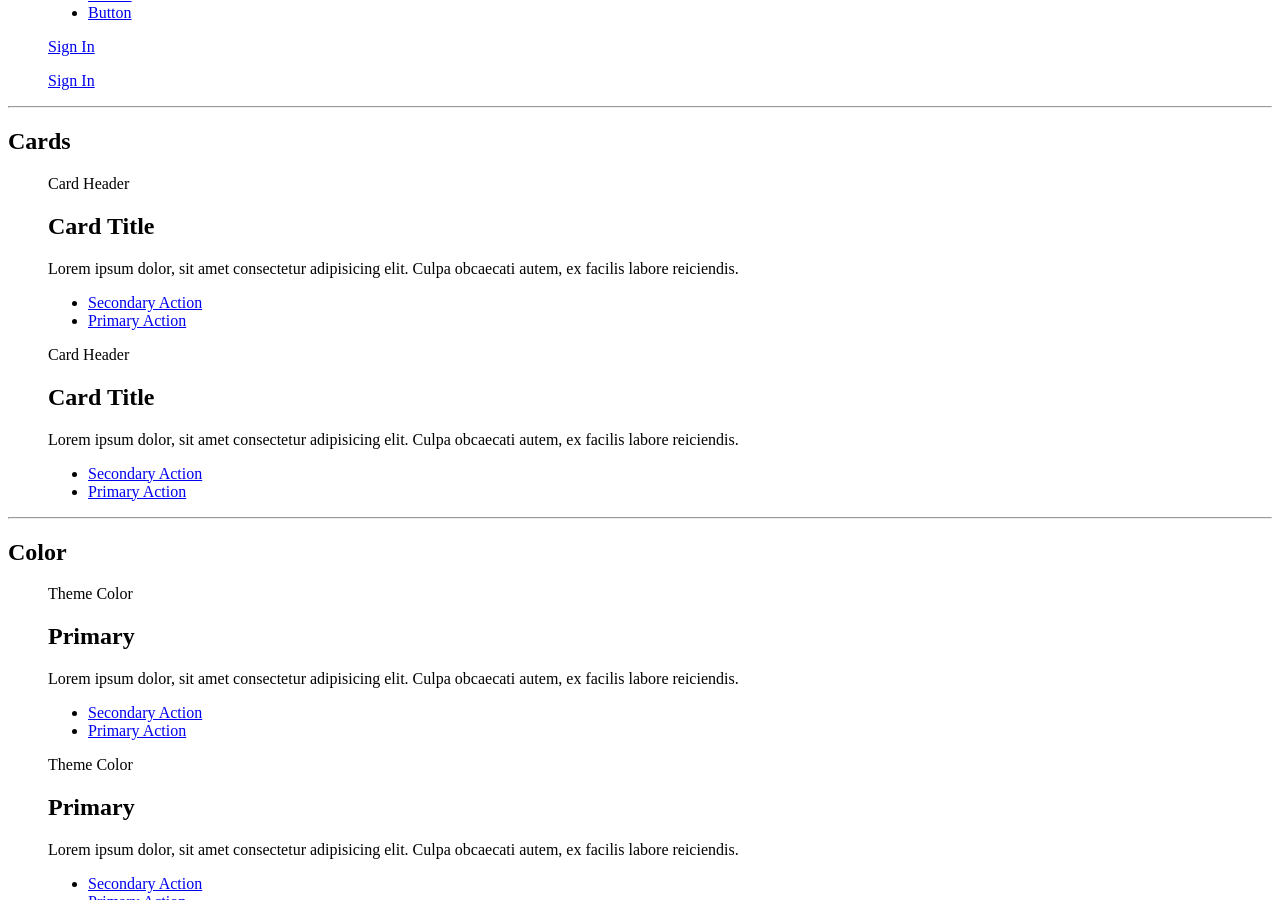
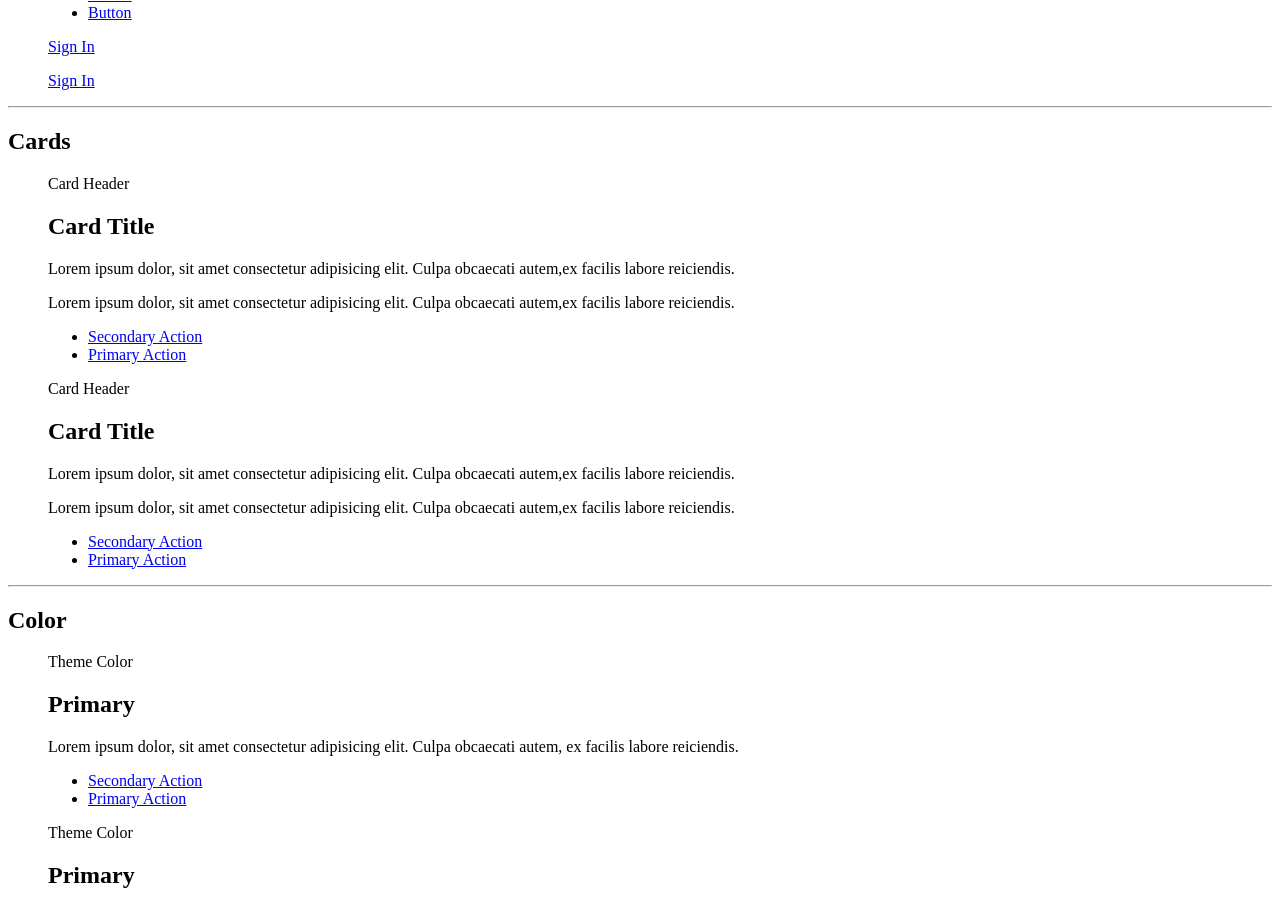
Before and after one commit to cavidano/natura11y-docs, a Jekyll site: the page tearsheet.html, which Jekyll copies as it is, in a window 1280 px wide and 900 px high, scrolled down 4933 px. Built offline with Jekyll 4.4.1, drawn with Linux system fonts in a browser that asks for light colours.

Commit message:
adding text updates

```diff
--- a/tearsheet.html
+++ b/tearsheet.html
@@ -1197,41 +1197,45 @@
 										<p>Card Header</p>
 									</div>
 
+									<div class="card__body font-size-md">
+										<h2 class="h6">Card Title</h2>
+										<p>
+											Lorem ipsum dolor, sit amet consectetur adipisicing elit. Culpa obcaecati autem,ex facilis labore reiciendis.
+										</p>
+										<p>
+											Lorem ipsum dolor, sit amet consectetur adipisicing elit. Culpa obcaecati autem,ex facilis labore reiciendis.
+										</p>
+									</div>
+
+									<div class="card__foot border-top font-size-sm">
+										<ul class="nav nav--horizontal justify-content-between">
+											<li>
+												<a href="#1">Secondary Action</a>
+											</li>
+											<li>
+												<a class="button button--outline border-radius-pill" href="#1">Primary Action</a>
+											</li>
+										</ul>
+									</div>
+
+								</div>
+								<!-- .card -->
+							</div>
+							<div class="grid__cell">
+
+								<div class="card theme-dark">
+
+									<div class="card__head border-bottom">
+										<p>Card Header</p>
+									</div>
+
 									<div class="card__body">
 										<h2 class="h4">Card Title</h2>
 										<p>
-											Lorem ipsum dolor, sit amet consectetur adipisicing elit. Culpa obcaecati autem,
-																						                                        ex facilis labore reiciendis.
-										</p>
-									</div>
-
-									<div class="card__foot border-top font-size-sm">
-										<ul class="nav nav--horizontal justify-content-between">
-											<li>
-												<a href="#1">Secondary Action</a>
-											</li>
-											<li>
-												<a class="button button--outline border-radius-pill" href="#1">Primary Action</a>
-											</li>
-										</ul>
-									</div>
-
-								</div>
-								<!-- .card -->
-							</div>
-							<div class="grid__cell">
-
-								<div class="card theme-dark">
-
-									<div class="card__head border-bottom">
-										<p>Card Header</p>
-									</div>
-
-									<div class="card__body">
-										<h2 class="h4">Card Title</h2>
-										<p>
-											Lorem ipsum dolor, sit amet consectetur adipisicing elit. Culpa obcaecati autem,
-																						                                        ex facilis labore reiciendis.
+											Lorem ipsum dolor, sit amet consectetur adipisicing elit. Culpa obcaecati autem,ex facilis labore reiciendis.
+										</p>
+										<p>
+											Lorem ipsum dolor, sit amet consectetur adipisicing elit. Culpa obcaecati autem,ex facilis labore reiciendis.
 										</p>
 									</div>
 
@@ -3339,7 +3343,6 @@
 						</h2>
 					</header>
 
-
 					<figure class="container medium margin-y-4">
 
 						<div class="grid grid--gap-3">
```
Also changed, not shown: src/modules/typography/_style.scss (+10 -35 lines). Lines whose indentation alone changed are shown as unchanged.
